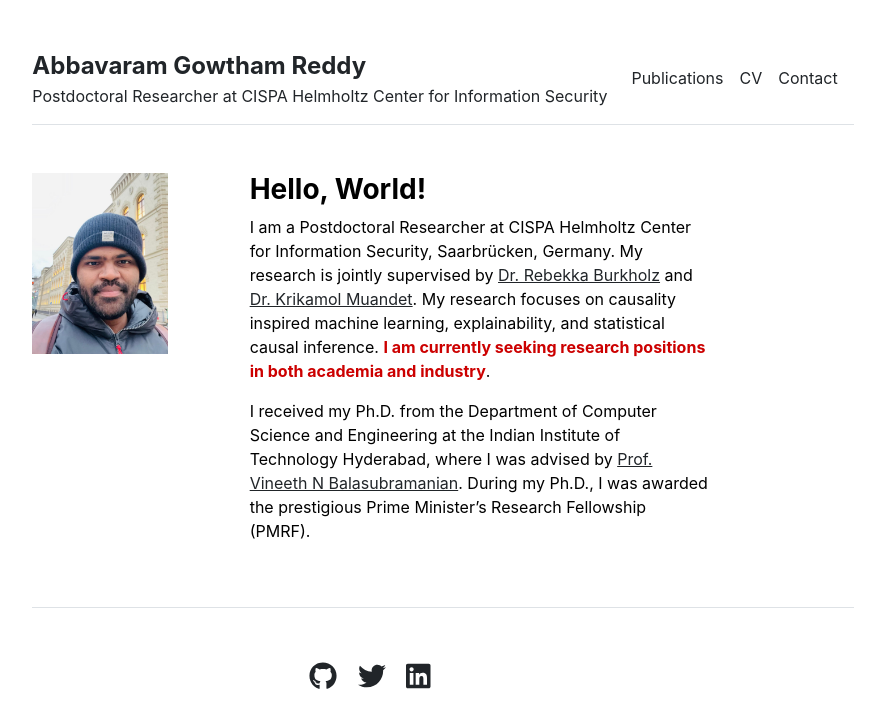
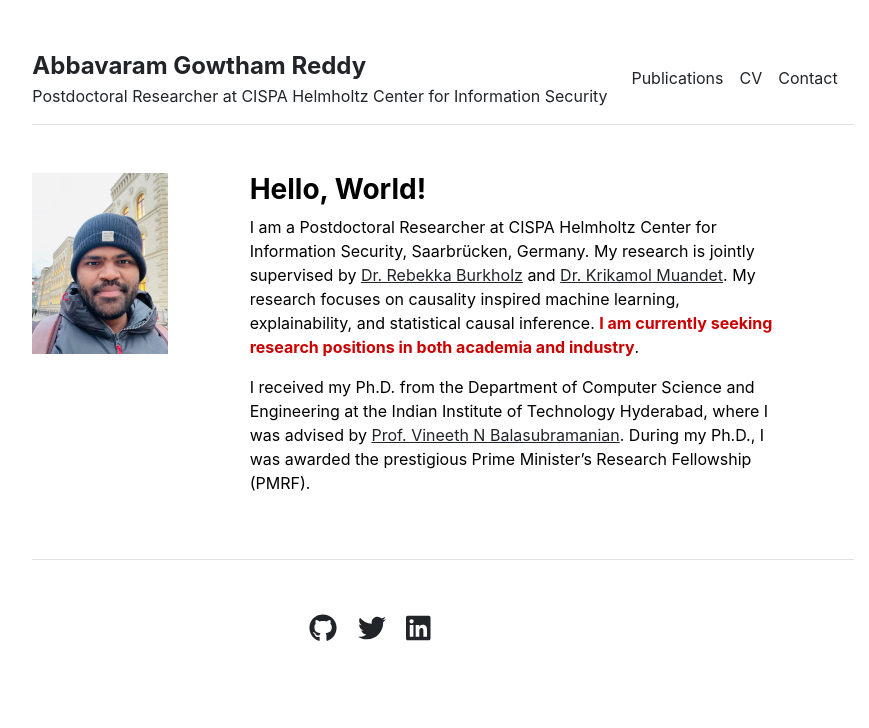
Before and after one commit to gautam0707/gautam0707.github.io, a Jekyll site: the page built from index.md, in a window 1280 px wide. Shown: the top 728 px of the page, without its empty margins (197-1066 px from the left). Built offline with Jekyll 4.4.1, drawn with Linux system fonts in a browser that asks for light colours; a style sheet for code colours, icons or effects is not loaded.

Commit message:
Update home.html

```diff
--- a/_layouts/home.html
+++ b/_layouts/home.html
@@ -6,7 +6,7 @@
   <div class="col-md-3">
     <img src="{{ site.github.url }}/assets/img/dp1.jpeg" alt="Home" width="80%">
   </div>
-  <div class="col-md-7">
+  <div class="col-md-8">
     <h3 class="fw-bold">Hello, World!</h3>
     {{ content }}
   </div>
```
